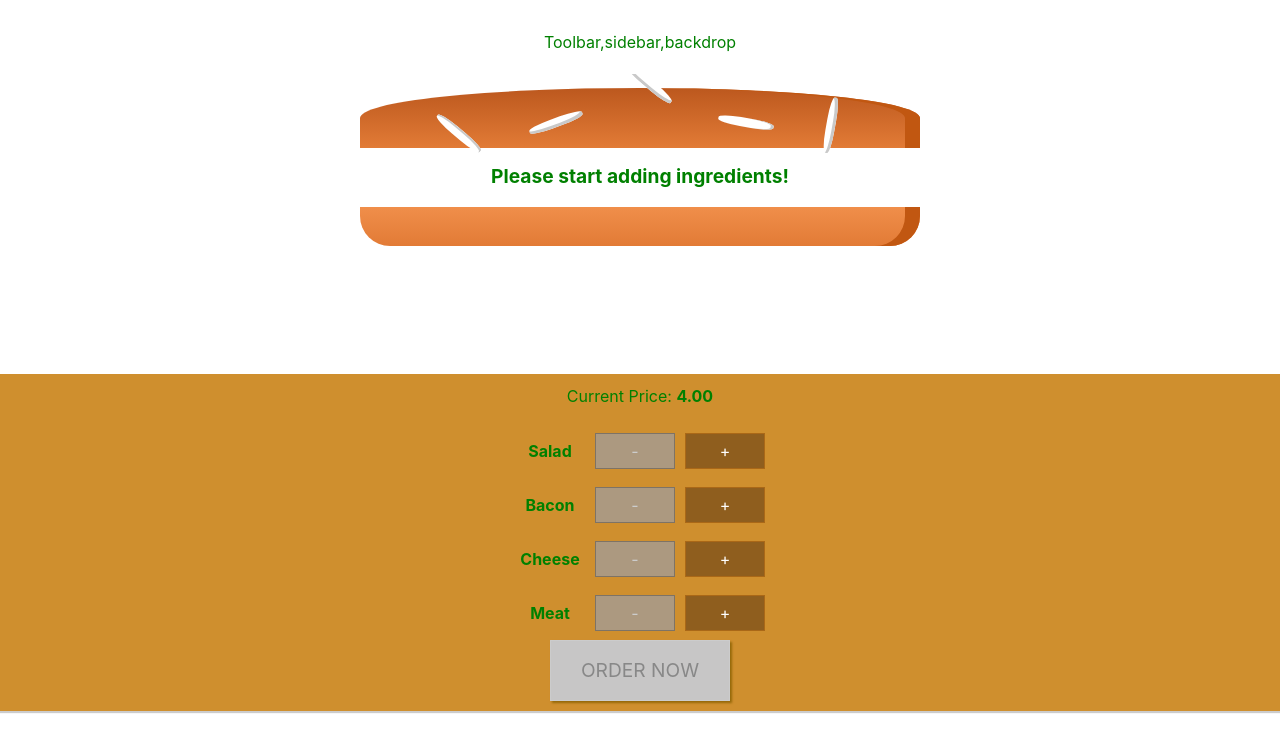
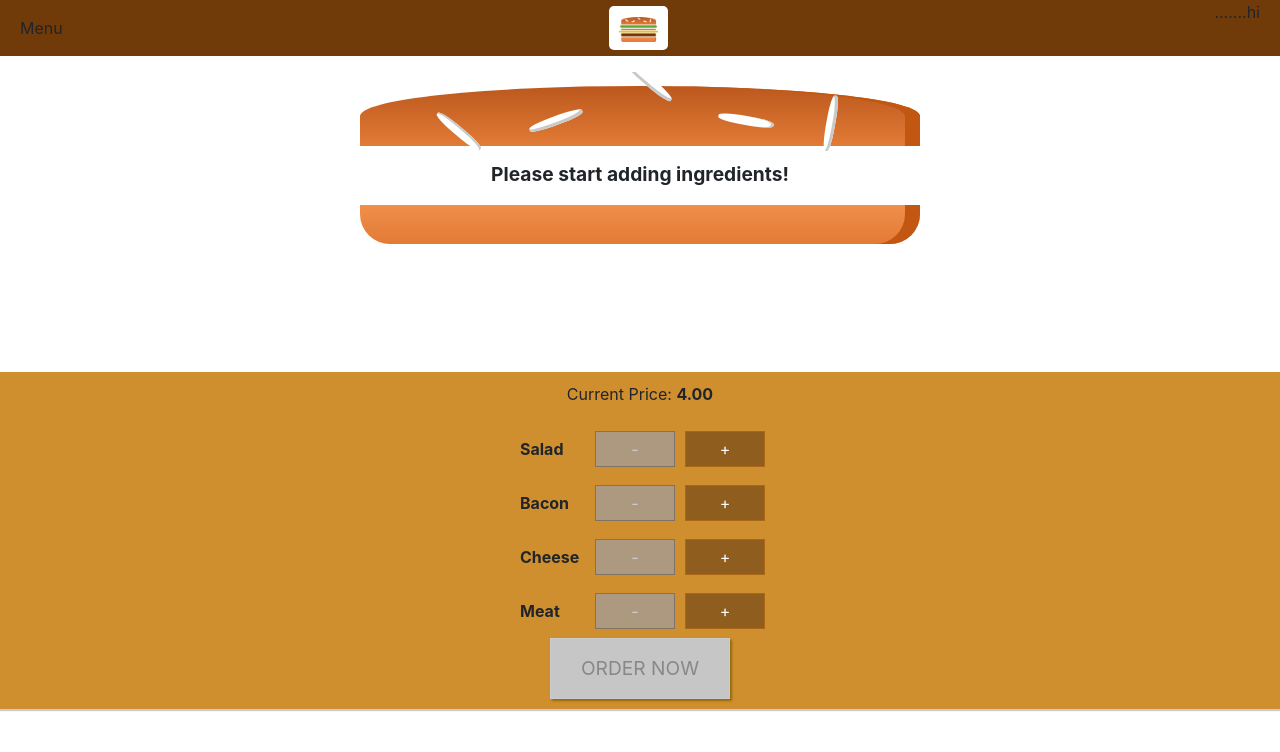
Before and after one commit to kuntal-ghosh/The-Burger-App, a React app: page / in a window 1280 px wide. Shown: the top 752 px of the page. Built offline with nearby package versions, Linux system fonts and the light colour scheme.

Commit message:
logo added

```diff
--- a/src/App.js
+++ b/src/App.js
@@ -8,7 +8,7 @@
 import BurgerBuilder from "./container/BurgerBuilder/BurgerBuilder";
 function App() {
   return (
-    <div className={cn("container", styles.App)}>
+    <div>
       <Layout>
         <BurgerBuilder />
       </Layout>
--- a/src/App.module.css
+++ b/src/App.module.css
@@ -1,4 +1,4 @@
-.App {
+/* .App {
   text-align: center;
   color: green;
   margin-top: 30px;
@@ -6,7 +6,7 @@
 
 .App .container {
   margin-top: 30px;
-}
+} */
 
 /* .App-logo {
   animation: App-logo-spin infinite 20s linear;
--- a/src/components/Burger/OrderSummary/OrderSummary.jsx
+++ b/src/components/Burger/OrderSummary/OrderSummary.jsx
@@ -1,6 +1,7 @@
 import React from "react";
 import aux from "./../../../hoc/Auxulary";
 import style from "./OrderSummary.module.css";
+import Button from "./../../common/Button/Button";
 const OrderSummary = props => {
   const ingredientSummary = Object.keys(props.ingredients).map(key => {
     return (
@@ -14,7 +15,17 @@
       <h1>Your Order</h1>
       <p>a delicious burger with the following ingredients</p>
       <ul>{ingredientSummary}</ul>
+      <p>
+        <strong>Total Price : {props.price.toFixed(2)}</strong>
+      </p>
+      <br />
       <p>continue to Checkout?</p>
+      <Button clicked={props.onCancel} type="btn-danger">
+        Cancel
+      </Button>
+      <Button clicked={props.onContinue} type="btn-success">
+        Continue
+      </Button>
     </aux>
   );
 };
--- a/src/components/Layout/Layout.jsx
+++ b/src/components/Layout/Layout.jsx
@@ -2,10 +2,11 @@
 import aux from "./../../hoc/Auxulary";
 //import BurgerBuilder from "../../container/BurgerBuilder/BurgerBuilder";
 import styles from "./Layout.module.css";
+import Toolbar from "../Navigation/Toolbar/Toolbar";
 const Layout = props => {
   return (
     <aux>
-      <div>Toolbar,sidebar,backdrop</div>
+      <Toolbar />
       <main className={styles.container}>{props.children}</main>
     </aux>
   );
--- a/src/components/Layout/Layout.module.css
+++ b/src/components/Layout/Layout.module.css
@@ -1,3 +1,3 @@
 .container {
-  margin-top: 20px;
+  margin-top: 72px;
 }
--- /dev/null
+++ b/src/components/Navigation/Toolbar/Toolbar.jsx
@@ -0,0 +1,14 @@
+import React from "react";
+import classes from "./Toolbar.module.css";
+import Logo from "./logo/logo";
+const Toolbar = props => {
+  return (
+    <header className={classes.Toolbar}>
+      <div>Menu</div>
+      <Logo />
+      <nav>.......hi</nav>
+    </header>
+  );
+};
+
+export default Toolbar;
--- /dev/null
+++ b/src/components/Navigation/Toolbar/Toolbar.module.css
@@ -0,0 +1,18 @@
+.Toolbar {
+  height: 56px;
+  width: 100%;
+  position: fixed;
+  top: 0;
+  left: 0;
+  background-color: #703b09;
+  display: flex;
+  justify-content: space-between;
+  align-items: center;
+  padding: 0 20px;
+  box-sizing: border-box;
+  z-index: 90;
+}
+
+.Toolbar nav {
+  height: 100%;
+}
--- /dev/null
+++ b/src/components/Navigation/Toolbar/logo/logo.jsx
@@ -0,0 +1,12 @@
+import React from "react";
+import burgerLogo from "../../../../assets/image/burger-logo.png";
+import classes from "./logo.module.css";
+const Logo = () => {
+  return (
+    <div className={classes.logo}>
+      <img src={burgerLogo} alt="MyBurger" />
+    </div>
+  );
+};
+
+export default Logo;
--- /dev/null
+++ b/src/components/Navigation/Toolbar/logo/logo.module.css
@@ -0,0 +1,10 @@
+.logo {
+  background-color: white;
+  height: 80%;
+  padding: 10px;
+  box-sizing: border-box;
+  border-radius: 5px;
+}
+.logo img {
+  height: 100%;
+}
--- /dev/null
+++ b/src/components/common/Button/Button.jsx
@@ -0,0 +1,18 @@
+import React from "react";
+import cn from "classnames";
+import globalStyles from "../../../assets/global-style/bootstrap.module.css";
+import classes from "./Button.module.css";
+
+const Button = props => {
+  const { clicked, type } = props;
+  return (
+    <div
+      className={cn(globalStyles.btn, globalStyles[type], classes.Button)}
+      onClick={clicked}
+    >
+      {props.children}
+    </div>
+  );
+};
+
+export default Button;
--- /dev/null
+++ b/src/components/common/Button/Button.module.css
@@ -0,0 +1,3 @@
+.Button {
+  margin-right: 10px;
+}
--- a/src/container/BurgerBuilder/BurgerBuilder.jsx
+++ b/src/container/BurgerBuilder/BurgerBuilder.jsx
@@ -29,6 +29,10 @@
 
   purchaseCancelHandler = () => {
     this.setState({ purchasing: false });
+  };
+
+  purchaseContinueHandler = () => {
+    alert("order continue");
   };
 
   updatePurchaseState(ingredients) {
@@ -90,7 +94,12 @@
           show={this.state.purchasing}
           cancelModal={this.purchaseCancelHandler}
         >
-          <OrderSummary ingredients={this.state.ingredients} />
+          <OrderSummary
+            ingredients={this.state.ingredients}
+            price={this.state.totalPrice}
+            onCancel={this.purchaseCancelHandler}
+            onContinue={this.purchaseContinueHandler}
+          />
         </Modal>
         <Buildcontrols
           ingredientAdded={this.addIngredientHandler}
```
Also changed, not shown: src/assets/image/burger-logo.png (added).
